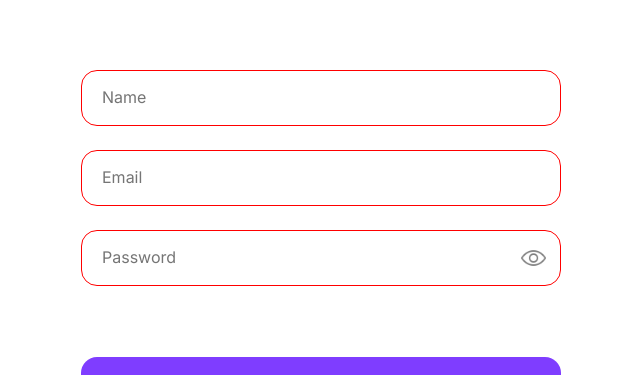
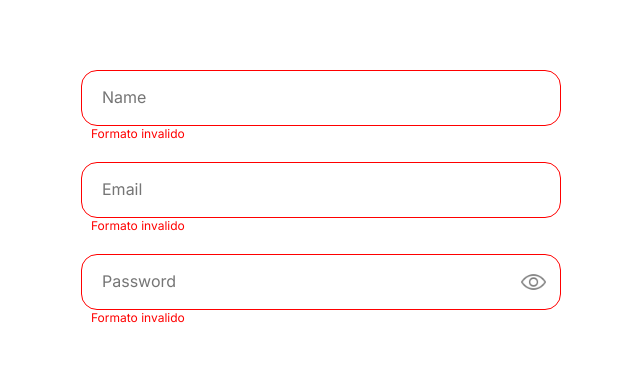
Before and after one commit to zyroans/Money-tracker, a React (Create React App) app: page /testing in a window 1280 px wide. Both pictures are taken after a click on the button "Login". Shown: the part 340-715 px from the top of the page, without its empty margins (319-959 px from the left). Built offline with nearby package versions, Linux system fonts and the light colour scheme.

Commit message:
error message added

```diff
--- a/src/App.css
+++ b/src/App.css
@@ -98,6 +98,19 @@
 }
 .forms.error {
   border: 1px solid red;
+}
+
+.error-container {
+  width: 100%;
+  height: 12px;
+}
+.error-message {
+  display: block;
+  padding-left: 10px;
+  text-align: start;
+  color: red;
+  font-size: 12px;
+  transition: ease-in-out 1s;
 }
 
 input::placeholder {
--- a/src/components/InputCreator.jsx
+++ b/src/components/InputCreator.jsx
@@ -1,14 +1,23 @@
 import React from "react";
-import { useState, useRef } from "react";
+import { useState, useRef, useEffect } from "react";
 
 function InputCreator({ type, className, name, outsideRef }) {
   const [passwordIcon, setPasswordIcon] = useState("show");
+  const [errorVisible, setErrorVisible] = useState(false);
   const passwordEye = useRef();
   const insideRef = useRef();
+  const errorRef = useRef("");
+
+  useEffect(() => {
+    outsideRef.current.value = undefined;
+    outsideRef.current.validate = validate;
+    insideRef.current.error = " ";
+  });
 
   function validate() {
-    let inputType = insideRef.current.type;
-    let inputValue = insideRef.current.value;
+    const inputType = insideRef.current.type;
+    const inputValue = insideRef.current.value;
+
     let minLength = 0;
 
     /* const nameParameters = { length: 3, validated: true };
@@ -27,10 +36,13 @@ function InputCreator({ type, className, name, outsideRef }) {
     }
     if (inputValue.length >= minLength) {
       insideRef.current.className = "forms";
+      setErrorVisible(false);
       return true;
     }
 
     insideRef.current.className = "forms error";
+    errorRef.current.value = "Formato invalido";
+    setErrorVisible(true);
     return false;
   }
 
@@ -40,10 +52,10 @@ function InputCreator({ type, className, name, outsideRef }) {
     insideRef.current.type = currentType === "text" ? "password" : "text";
     setPasswordIcon(insideRef.current.type === "password" ? "show" : "hide");
   }
-  outsideRef.current.value = undefined;
-  outsideRef.current.validate = validate;
 
   return (
+    <>
+      <div>
         <div>
           <input
             ref={insideRef}
@@ -51,7 +63,9 @@ function InputCreator({ type, className, name, outsideRef }) {
             className={className}
             placeholder={name}
             name={name}
-        onChange={() => (outsideRef.current.value = insideRef.current.value)}
+            onChange={() =>
+              (outsideRef.current.value = insideRef.current.value)
+            }
           ></input>
           {type === "password" && (
             <i className="eye" ref={passwordEye} onClick={togglePassword}>
@@ -59,6 +73,13 @@ function InputCreator({ type, className, name, outsideRef }) {
             </i>
           )}
         </div>
+        <div className="error-container" ref={errorRef}>
+          {errorVisible === true && (
+            <p className="error-message">{errorRef.current.value}</p>
+          )}
+        </div>
+      </div>
+    </>
   );
 }
 InputCreator.defaultProps = {
```
Lines whose indentation alone changed are shown as unchanged.
